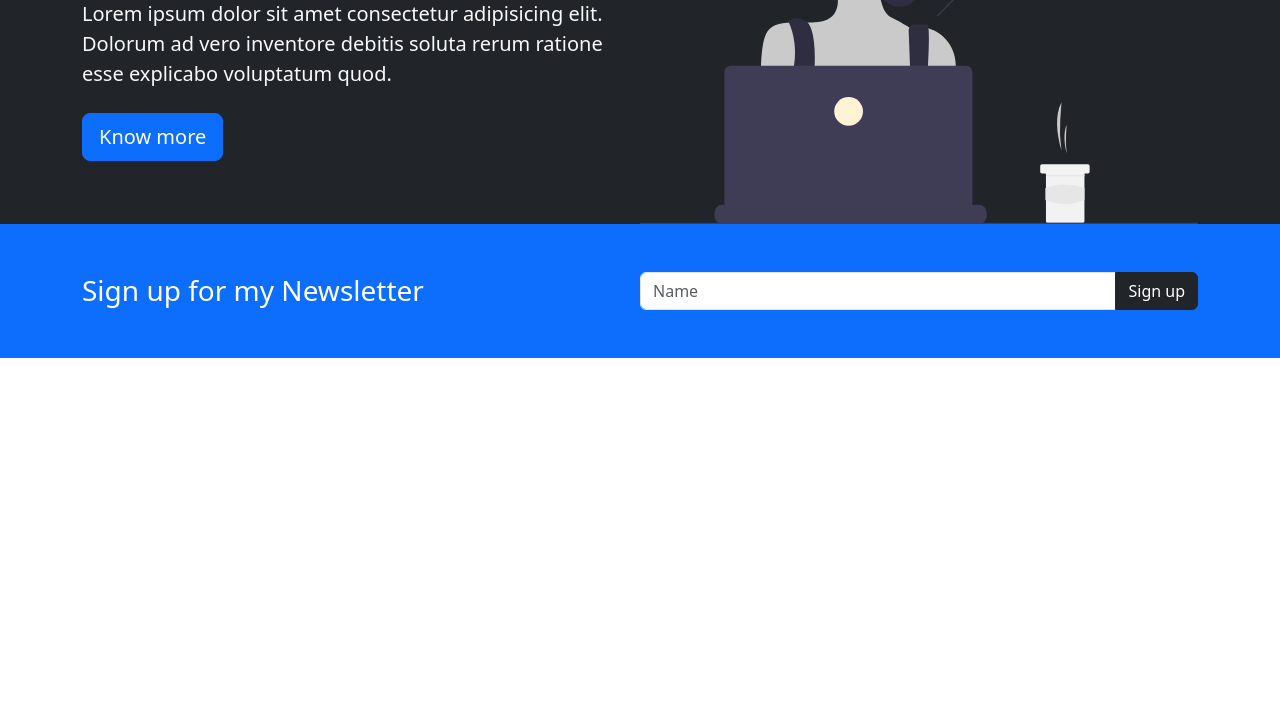
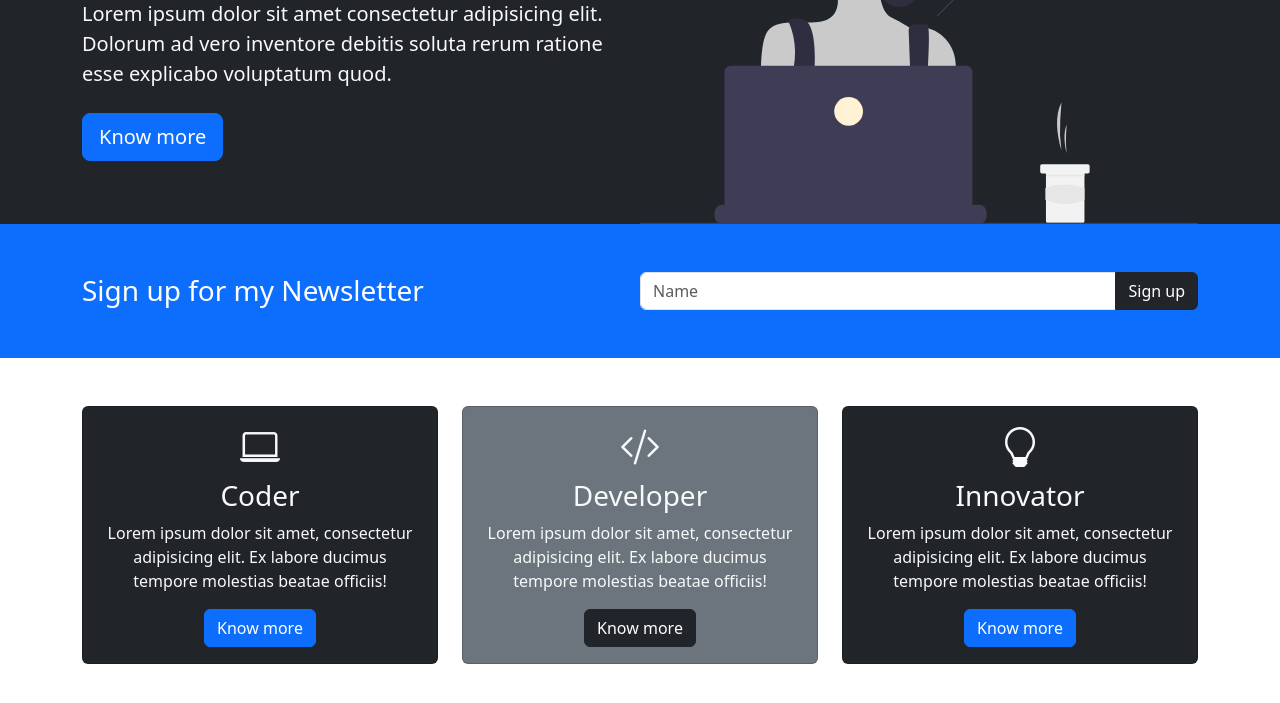
Before and after one commit to raoprer/bootstrap, a plain HTML site: page index.html in a window 1280 px wide. Shown: the part 225-928 px from the top of the page. Before the commit the page ends 800 px from the top, so only its background shows below. Drawn offline with nearby package versions, Linux system fonts and the light colour scheme.

Commit message:
Boxes done

```diff
--- a/index.html
+++ b/index.html
@@ -5,6 +5,7 @@
     <meta name="viewport" content="width=device-width, initial-scale=1">
     <title>Bootstrap</title>
     <link href="https://cdn.jsdelivr.net/npm/bootstrap@5.3.0-alpha1/dist/css/bootstrap.min.css" rel="stylesheet" integrity="sha384-GLhlTQ8iRABdZLl6O3oVMWSktQOp6b7In1Zl3/Jr59b6EGGoI1aFkw7cmDA6j6gD" crossorigin="anonymous">
+    <link rel="stylesheet" href="https://cdn.jsdelivr.net/npm/bootstrap-icons@1.3.0/font/bootstrap-icons.css">
     <link rel="stylesheet" href="styles.css">
   </head>
   <body>
@@ -68,7 +69,43 @@
         </div>
     </section>
 
-
+    <!-- Boxes -->
+    <section id="boxes" class="p-5">
+        <div class="container">
+            <div class="row">
+                <div class="col-md">
+                    <div class="card bg-dark text-light">
+                        <div class="card-body text-center">
+                            <div class="h1"><i class="bi bi-laptop"></i></div><!-- Can use h1 as a class -->
+                            <h3 class="card-title">Coder</h3>
+                            <p class="card-text">Lorem ipsum dolor sit amet, consectetur adipisicing elit. Ex labore ducimus tempore molestias beatae officiis!</p>
+                            <button class="btn btn-primary">Know more</button>
+                        </div>
+                    </div>
+                </div>
+                <div class="col-md">
+                    <div class="card bg-secondary text-light">
+                        <div class="card-body text-center">
+                            <div class="h1"><i class="bi bi-code-slash"></i></div><!-- Can use h1 as a class -->
+                            <h3 class="card-title">Developer</h3>
+                            <p class="card-text">Lorem ipsum dolor sit amet, consectetur adipisicing elit. Ex labore ducimus tempore molestias beatae officiis!</p>
+                            <button class="btn btn-dark">Know more</button>
+                        </div>
+                    </div>
+                </div>
+                <div class="col-md">
+                    <div class="card bg-dark text-light">
+                        <div class="card-body text-center">
+                            <div class="h1"><i class="bi bi-lightbulb"></i></div><!-- Can use h1 as a class -->
+                            <h3 class="card-title">Innovator</h3>
+                            <p class="card-text">Lorem ipsum dolor sit amet, consectetur adipisicing elit. Ex labore ducimus tempore molestias beatae officiis!</p>
+                            <button class="btn btn-primary">Know more</button>
+                        </div>
+                    </div>
+                </div>
+            </div>
+        </div>
+    </section>
 
     <script src="https://cdn.jsdelivr.net/npm/bootstrap@5.3.0-alpha1/dist/js/bootstrap.bundle.min.js" integrity="sha384-w76AqPfDkMBDXo30jS1Sgez6pr3x5MlQ1ZAGC+nuZB+EYdgRZgiwxhTBTkF7CXvN" crossorigin="anonymous"></script>
   </body>
```
